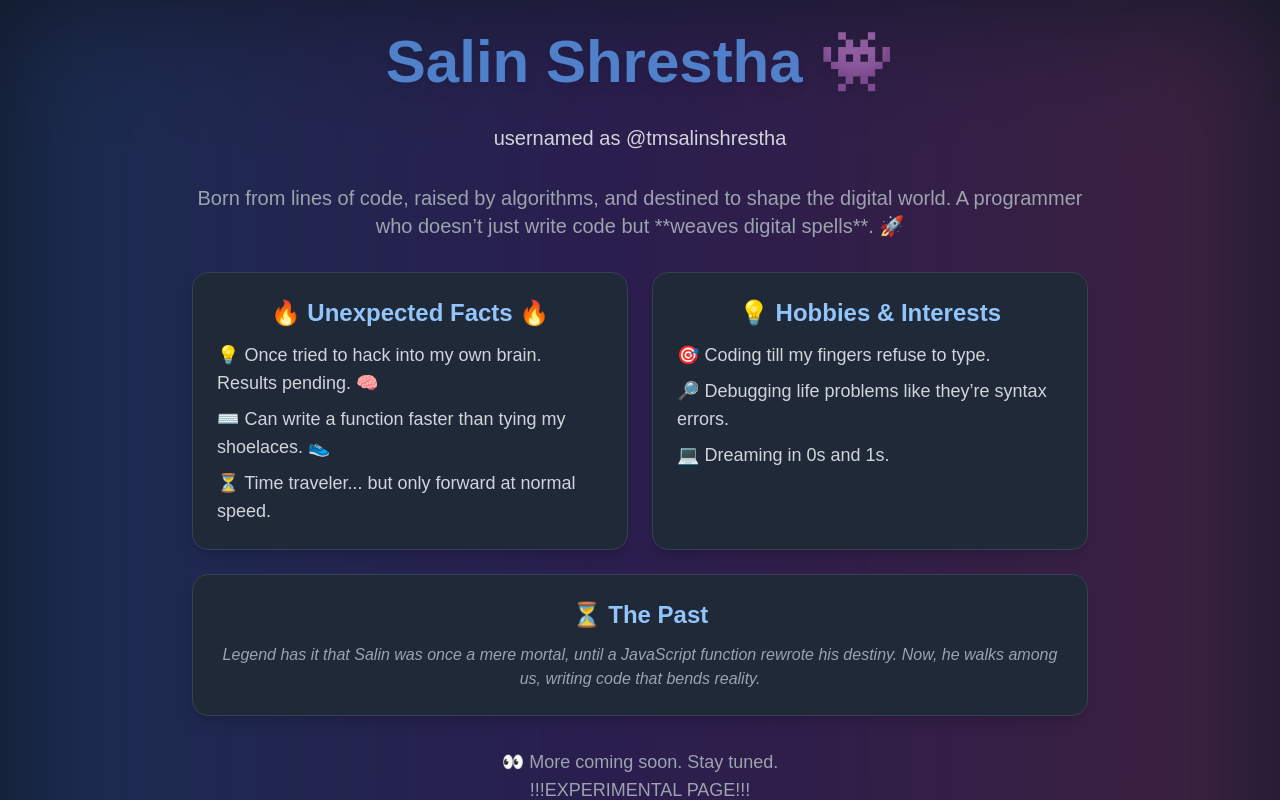
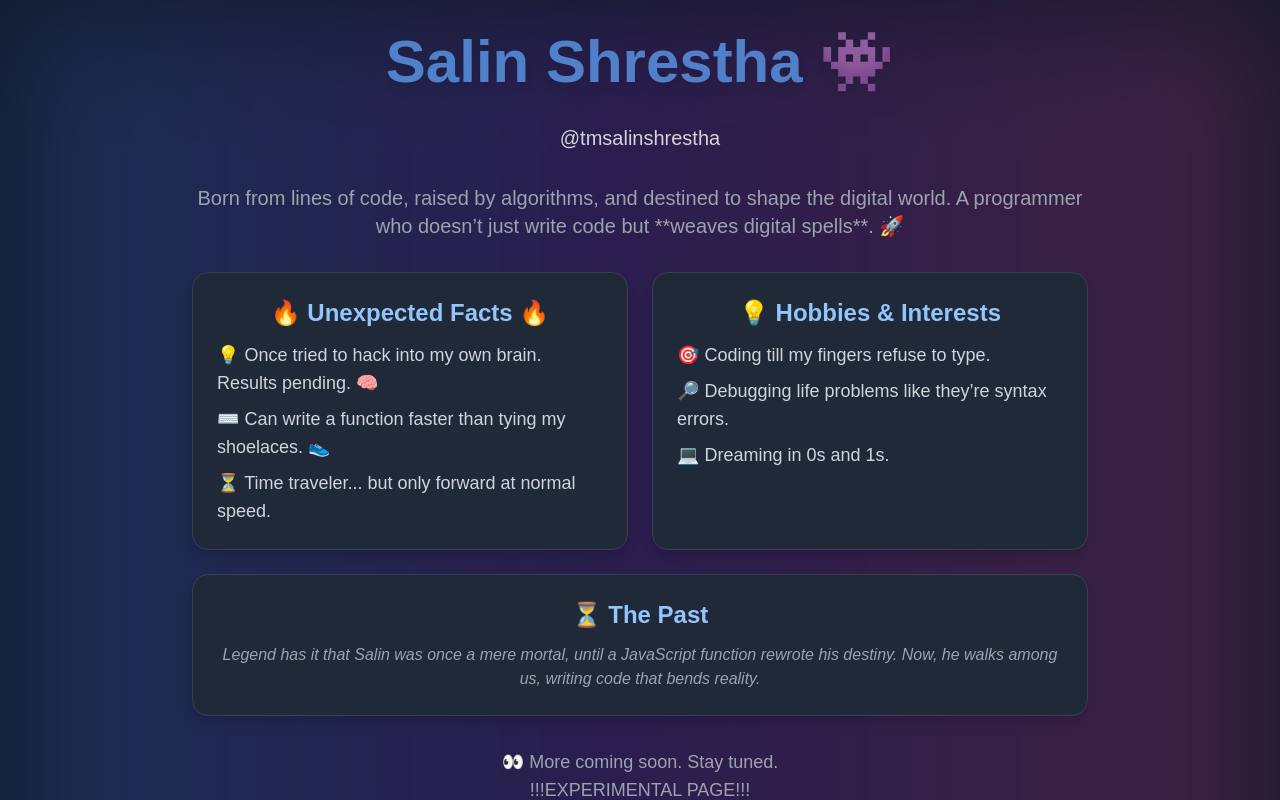
Before and after one commit to tmsalinshrestha/justme, a Next.js app: page / in a window 1280 px wide. Shown: the top 800 px of the page. Built offline with nearby package versions, Linux system fonts and the light colour scheme.

Commit message:
version 1

```diff
--- a/pages/index.js
+++ b/pages/index.js
@@ -23,7 +23,7 @@ export default function Home() {
           <h1 className="text-5xl py-8 md:text-6xl font-extrabold text-blue-400 drop-shadow-lg animate-pulse">
             Salin Shrestha 👾
           </h1>
-          <h2 className="text-lg md:text-xl text-gray-300">usernamed as @tmsalinshrestha</h2>
+          <h2 className="text-lg md:text-xl text-gray-300">@tmsalinshrestha</h2>
         </div>
 
         {/* Bio */}
```
